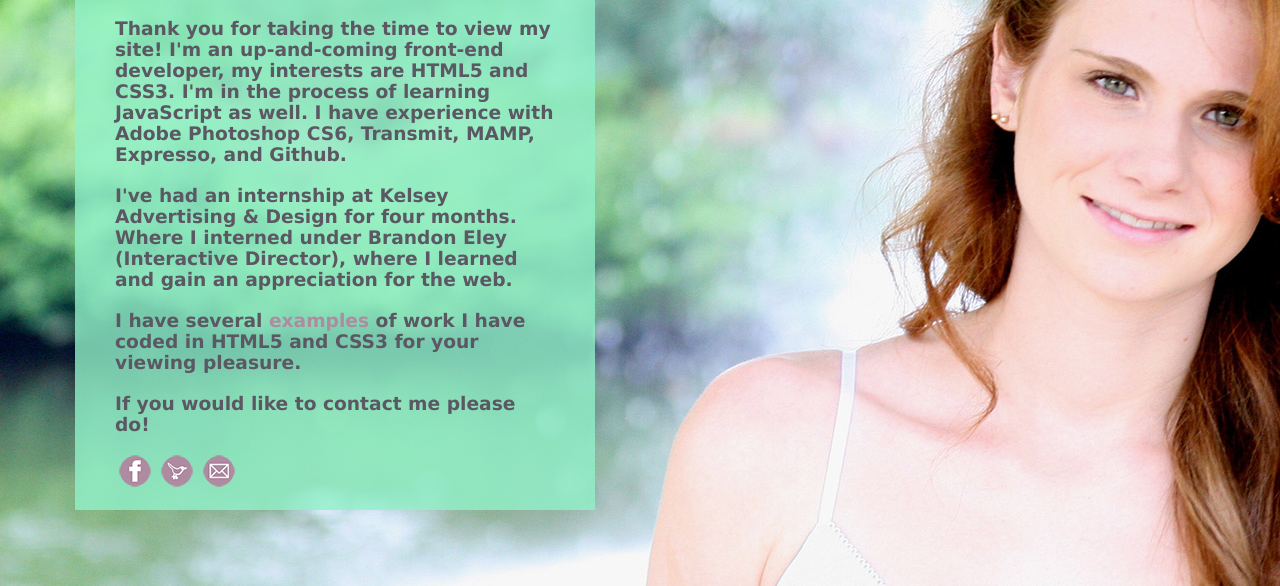
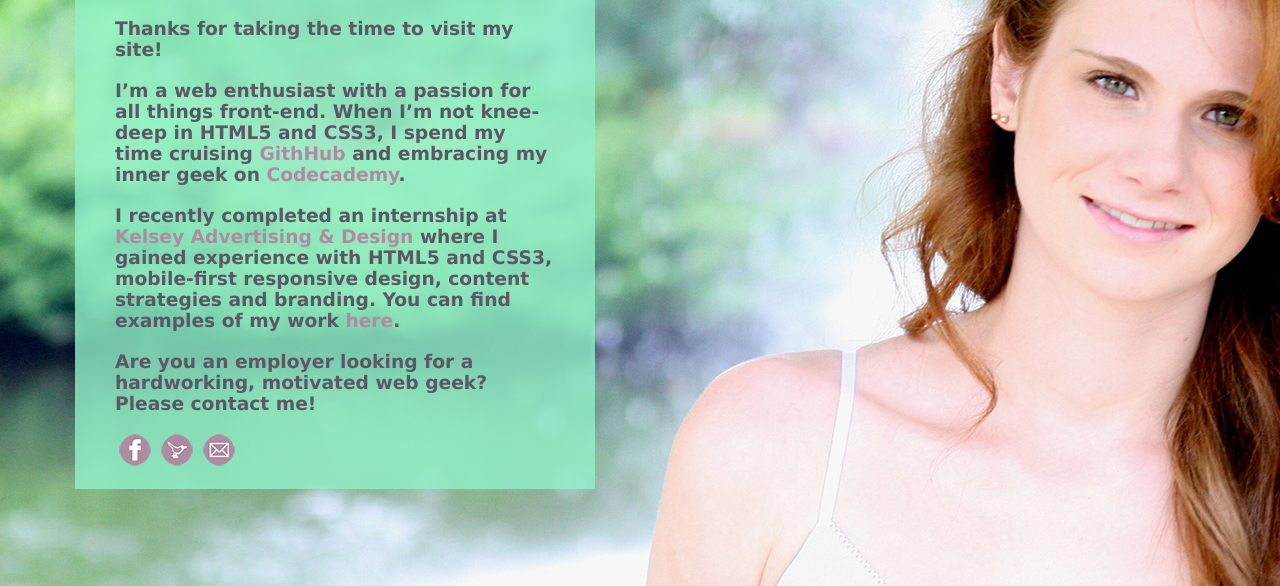
Before and after one commit to mallorystandridge/mallorystandridge.github.com, a plain HTML site: page index.html in a window 1280 px wide. Shown: the part 214-800 px from the top of the page. Drawn offline with nearby package versions, Linux system fonts and the light colour scheme.

Commit message:
changing content

```diff
--- a/index.html
+++ b/index.html
@@ -14,10 +14,13 @@
 
 				<h1>Mallory Standridge</h1>
 
-					<p>Thank you for taking the time to view my site! I'm an up-and-coming front-end developer, my interests are HTML5 and CSS3. I'm in the process of learning JavaScript as well. I have experience with Adobe Photoshop CS6, Transmit, MAMP, Expresso, and Github. </p>
-					<p>I've had an internship at Kelsey Advertising &amp; Design for four months. Where I interned under Brandon Eley (Interactive Director), where I learned and gain an appreciation for the web.</p>
-					<p>I have several <a id="seemywork" href="#examples">examples</a> of work I have coded in HTML5 and CSS3 for your viewing pleasure.  </p>
-					<p>If you would like to contact me please do!</p>
+					<p>Thanks for taking the time to visit my site!</p>
+
+					<p>I&rsquo;m a web enthusiast with a passion for all things front-end. When I&rsquo;m not knee-deep in HTML5 and CSS3, I spend my time cruising <a href="https://github.com/mallorystandridge">GithHub</a> and embracing my inner geek on <a href="http://www.codecademy.com/">Codecademy</a>.</p>
+
+					<p>I recently completed an internship at <a href="http://www.kelseyads.com/">Kelsey Advertising &amp; Design</a> where I gained experience with HTML5 and CSS3, mobile-first responsive design, content strategies and branding. You can find examples of my work <a href="#seemywork">here</a>.</p>
+
+					<p>Are you an employer looking for a hardworking, motivated web geek? Please contact me!</p>
 
 					<ul>
 						<li><a class="facebook" href="http://www.facebook.com/mallory.standridge" target="_blank"></a></li>
```
